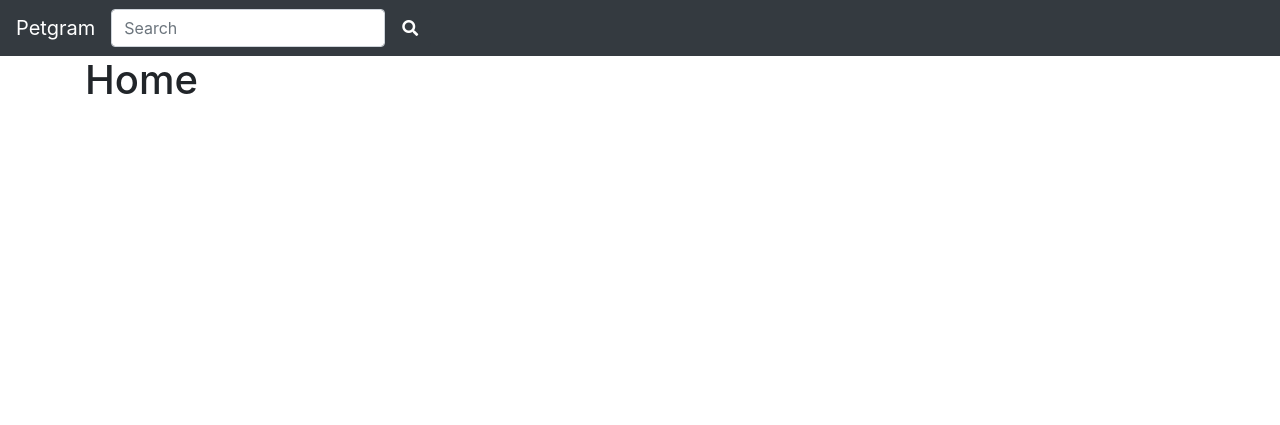
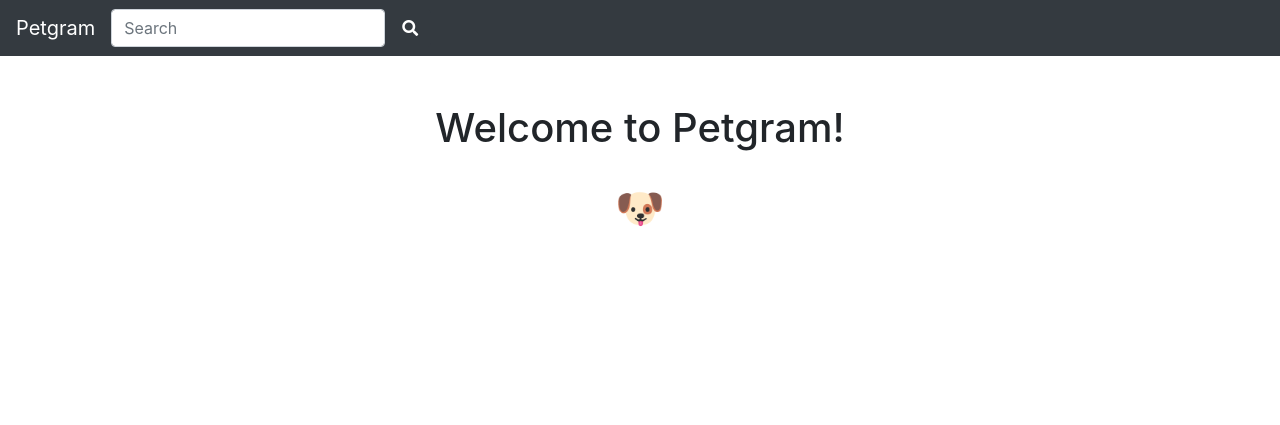
Before and after one commit to juliors1/petgram, a Django app: page / in a window 1280 px wide. Shown: the top 425 px of the page. Run offline with Django 3.2, Linux system fonts and the light colour scheme.

Commit message:
update home page

```diff
--- a/main_app/templates/home.html
+++ b/main_app/templates/home.html
@@ -1,6 +1,10 @@
 {% extends 'base.html' %}
 {% block content %}
 
-<h1> Home </h1>
+<br>
+<br>
+<h1 style="text-align: center">Welcome to Petgram! </h1>
+<br>
+<h1 style="text-align: center">🐶</h1>
 
 {% endblock %}
```
